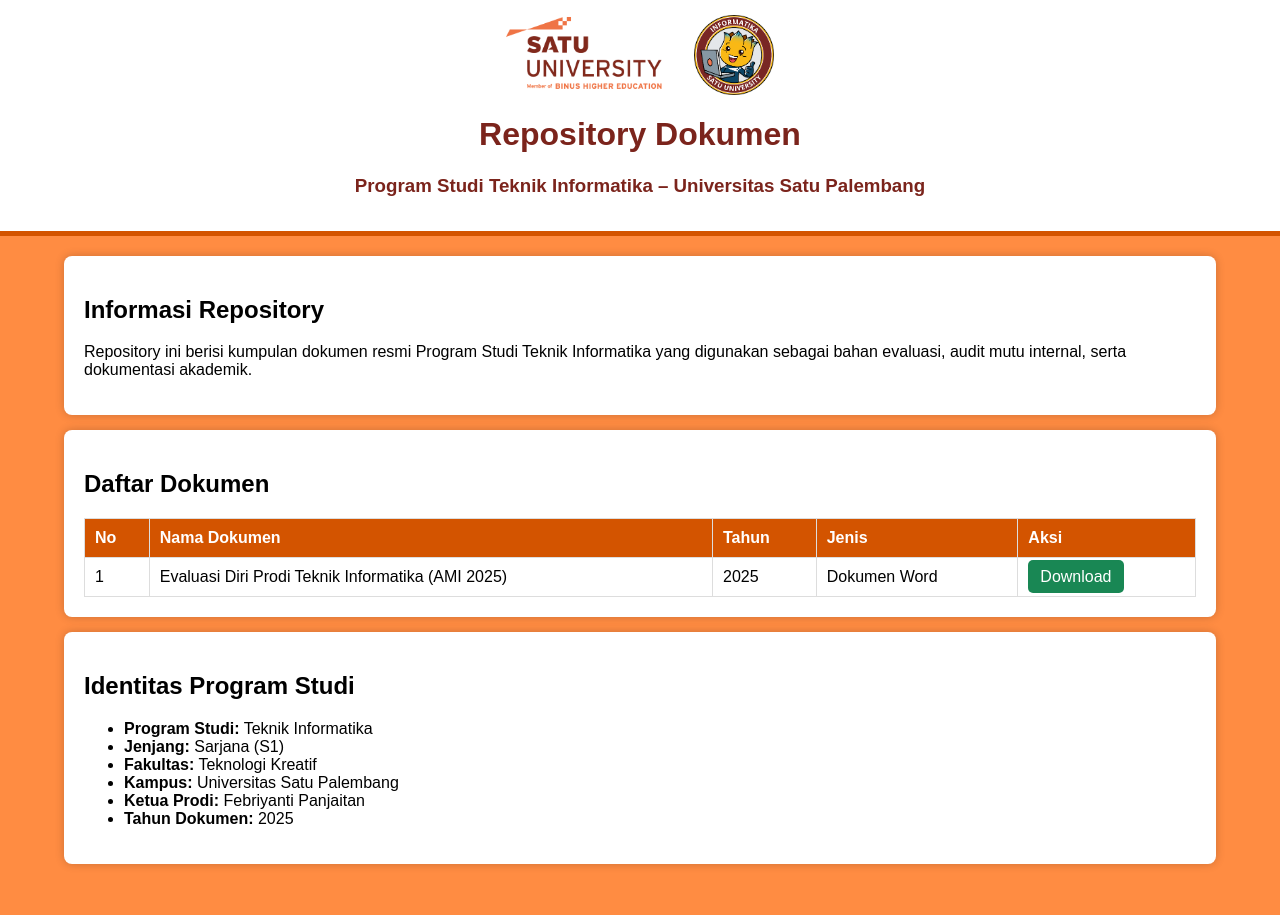
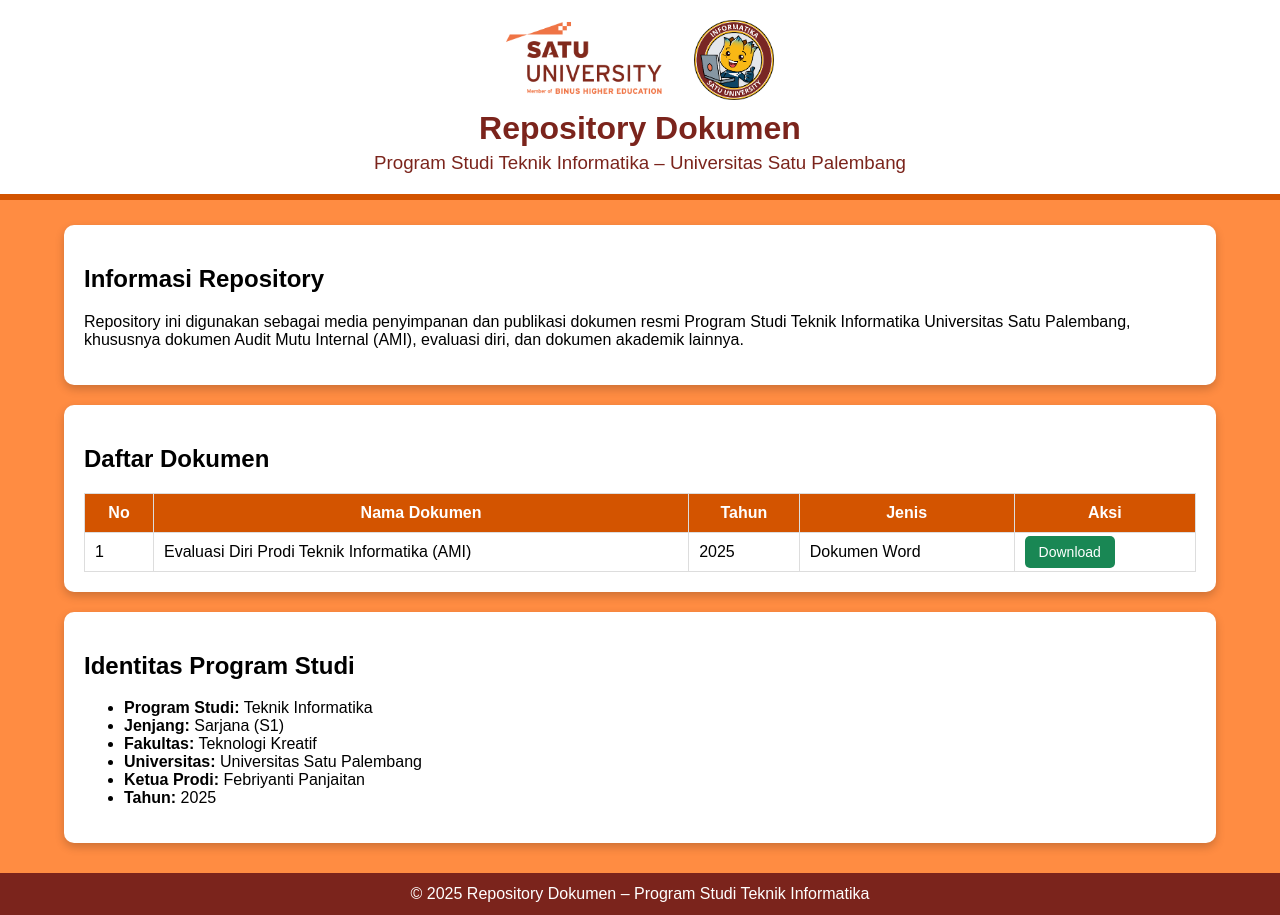
Before and after one commit to febriyantipanjaitan44-ctrl/Repository_TI, a plain HTML site: page index.html in a window 1280 px wide. Before the commit the page ends 884 px from the top, so only its background shows below. Drawn offline with Linux system fonts and the light colour scheme.

Commit message:
Revise index.html for layout and content updates
Updated the layout and content of the index.html file, including style changes and document information.

```diff
--- a/index.html
+++ b/index.html
@@ -3,21 +3,20 @@
 <head>
     <meta charset="UTF-8">
     <meta name="viewport" content="width=device-width, initial-scale=1.0">
-    <title>Repository Dokumen Prodi Teknik Informatika</title>
+    <title>Repository Dokumen Teknik Informatika</title>
 
     <style>
         body {
-            font-family: Arial, sans-serif;
             margin: 0;
-            padding: 0;
+            font-family: Arial, Helvetica, sans-serif;
             background-color: #ff8c42;
         }
 
         header {
             background-color: #ffffff;
-            padding: 15px;
+            padding: 20px 10px;
             text-align: center;
-            border-bottom: 5px solid #d35400;
+            border-bottom: 6px solid #d35400;
         }
 
         .logo-container {
@@ -25,62 +24,77 @@
             justify-content: center;
             align-items: center;
             gap: 30px;
+            margin-bottom: 10px;
         }
 
         .logo-container img {
             height: 80px;
+            object-fit: contain;
         }
 
-        h1, h3 {
+        h1 {
+            margin: 5px 0;
             color: #7b241c;
+        }
+
+        h3 {
+            margin: 0;
+            color: #7b241c;
+            font-weight: normal;
         }
 
         .container {
             width: 90%;
-            margin: 20px auto;
+            margin: 25px auto;
         }
 
         .card {
-            background: white;
+            background-color: #ffffff;
             padding: 20px;
-            border-radius: 8px;
-            margin-bottom: 15px;
-            box-shadow: 0 0 10px rgba(0,0,0,0.2);
+            margin-bottom: 20px;
+            border-radius: 10px;
+            box-shadow: 0 4px 10px rgba(0,0,0,0.2);
         }
 
         table {
             width: 100%;
             border-collapse: collapse;
+            margin-top: 10px;
         }
 
         table, th, td {
             border: 1px solid #ddd;
         }
 
-        th, td {
+        th {
+            background-color: #d35400;
+            color: #ffffff;
             padding: 10px;
-            text-align: left;
         }
 
-        th {
-            background-color: #d35400;
-            color: white;
+        td {
+            padding: 10px;
         }
 
         .btn {
-            padding: 8px 12px;
-            background: #198754;
-            color: white;
+            background-color: #198754;
+            color: #ffffff;
+            padding: 8px 14px;
+            border-radius: 5px;
             text-decoration: none;
-            border-radius: 5px;
+            font-size: 14px;
+        }
+
+        .btn:hover {
+            background-color: #157347;
         }
 
         footer {
+            background-color: #7b241c;
+            color: #ffffff;
             text-align: center;
-            padding: 10px;
-            margin-top: 20px;
-            background: #7b241c;
-            color: white;
+            padding: 12px;
+            margin-top: 30px;
         }
     </style>
 </head>
@@ -89,10 +103,10 @@
 
 <header>
     <div class="logo-container">
-        <img src="https://raw.githubusercontent.com/febriyantipanjaitan44-ctrl/Repository_TI/main/logo%20Satu%20University.png"
+        <img src="https://febriyantipanjaitan44-ctrl.github.io/Repository_TI/logo%20Satu%20University.png"
              alt="Logo Satu University">
 
-        <img src="https://raw.githubusercontent.com/febriyantipanjaitan44-ctrl/Repository_TI/main/Logo%20Informatika%20SU.png"
+        <img src="https://febriyantipanjaitan44-ctrl.github.io/Repository_TI/Logo%20Informatika%20SU.png"
              alt="Logo Teknik Informatika">
     </div>
 
@@ -105,8 +119,9 @@
     <div class="card">
         <h2>Informasi Repository</h2>
         <p>
-            Repository ini berisi kumpulan dokumen resmi Program Studi Teknik Informatika
-            yang digunakan sebagai bahan evaluasi, audit mutu internal, serta dokumentasi akademik.
+            Repository ini digunakan sebagai media penyimpanan dan publikasi dokumen resmi
+            Program Studi Teknik Informatika Universitas Satu Palembang, khususnya
+            dokumen Audit Mutu Internal (AMI), evaluasi diri, dan dokumen akademik lainnya.
         </p>
     </div>
 
@@ -124,26 +139,35 @@
 
             <tr>
                 <td>1</td>
-                <td>Evaluasi Diri Prodi Teknik Informatika (AMI 2025)</td>
+                <td>Evaluasi Diri Prodi Teknik Informatika (AMI)</td>
                 <td>2025</td>
                 <td>Dokumen Word</td>
                 <td>
-                    <a class="btn" href="ED_AMI_2025_Teknik_Informatika.doc" download>
+                    <a class="btn" href="ED%20AMI%202025%20-%20Teknik%20Informatika%20Palembang%20(revisi)%20submit.doc">
                         Download
                     </a>
                 </td>
             </tr>
-
         </table>
     </div>
 
     <div class="card">
         <h2>Identitas Program Studi</h2>
-
         <ul>
             <li><b>Program Studi:</b> Teknik Informatika</li>
             <li><b>Jenjang:</b> Sarjana (S1)</li>
             <li><b>Fakultas:</b> Teknologi Kreatif</li>
-            <li><b>Kampus:</b> Universitas Satu Palembang</li>
+            <li><b>Universitas:</b> Universitas Satu Palembang</li>
             <li><b>Ketua Prodi:</b> Febriyanti Panjaitan</li>
-            <li><b>Tahun Dokumen:</b> 2025</l
+            <li><b>Tahun:</b> 2025</li>
+        </ul>
+    </div>
+
+</div>
+
+<footer>
+    © 2025 Repository Dokumen – Program Studi Teknik Informatika
+</footer>
+
+</body>
+</html>
```
